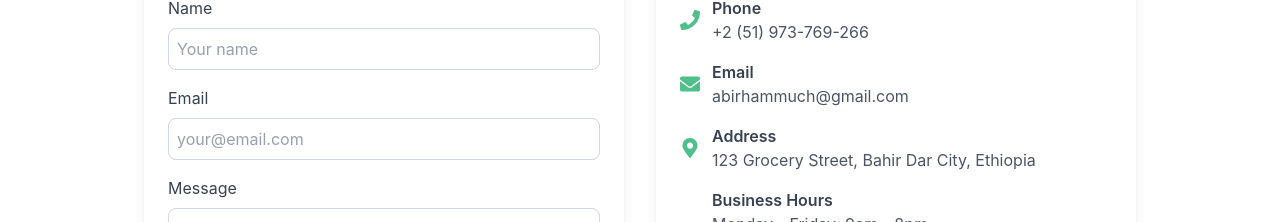
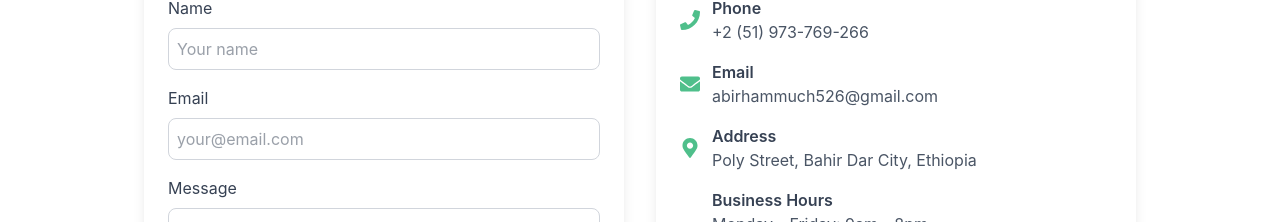
Before and after one commit to abirhammuch/grocery, a React (Vite) app in the folder client/: page /contact in a window 1280 px wide. Shown: the part 286-508 px from the top of the page. Built offline with nearby package versions, Linux system fonts and the light colour scheme; no server answers; a web font is replaced by a local one.

Commit message:
email updated

```diff
--- a/client/src/pages/Contact.jsx
+++ b/client/src/pages/Contact.jsx
@@ -114,14 +114,14 @@ const Contact = () => {
                             <FaEnvelope className="text-primary text-xl" />
                             <div>
                                 <p className="font-semibold">Email</p>
-                                <p className="text-gray-600">abirhammuch@gmail.com</p>
+                                <p className="text-gray-600">abirhammuch526@gmail.com</p>
                             </div>
                         </div>
                         <div className="flex items-center gap-3">
                             <FaMapMarkerAlt className="text-primary text-xl" />
                             <div>
                                 <p className="font-semibold">Address</p>
-                                <p className="text-gray-600">123 Grocery Street, Bahir Dar City, Ethiopia</p>
+                                <p className="text-gray-600">Poly Street, Bahir Dar City, Ethiopia</p>
                             </div>
                         </div>
                         <div className="flex items-center gap-3">
```
